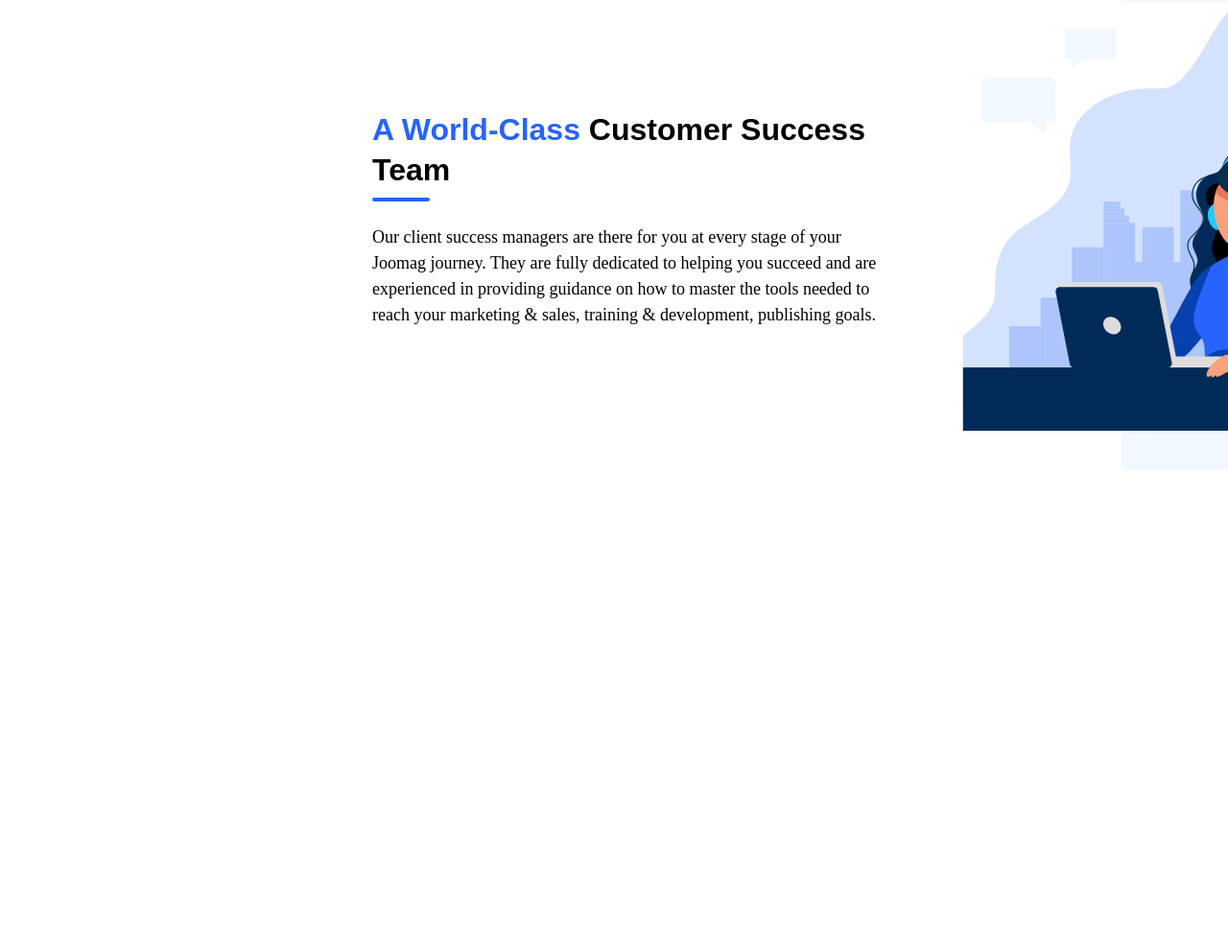
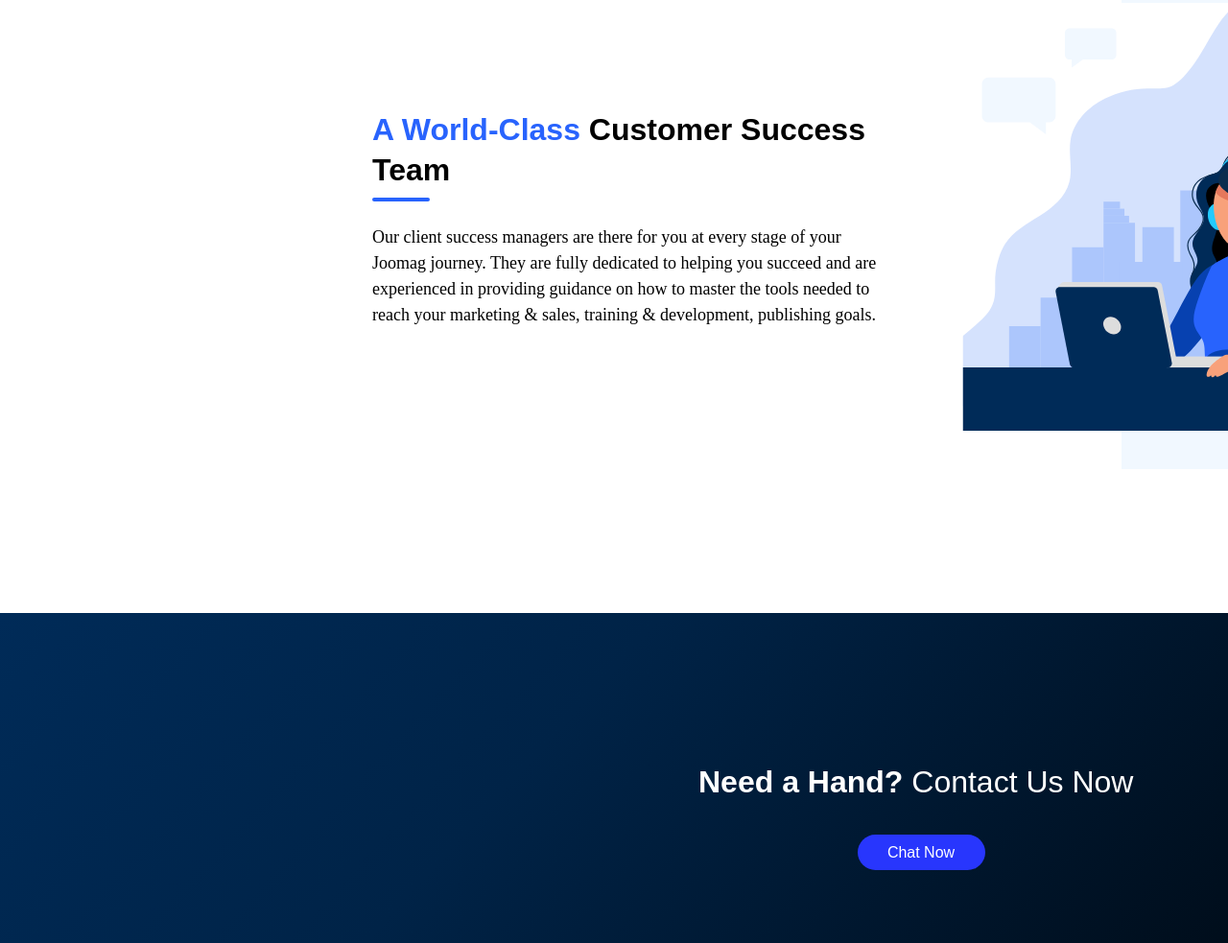
Before and after one commit to SatieWesss/JoomagTask, a plain HTML site: page index.html in a window 1280 px wide. Shown: the part 1597-2580 px from the top of the page at 96% size. Before the commit the page ends 2266 px from the top, so only its background shows below. Drawn offline with Linux system fonts and the light colour scheme.

Commit message:
the smallest section done

```diff
--- a/css/style.less
+++ b/css/style.less
@@ -221,3 +221,44 @@ background: linear-gradient(291.89deg, #000000 3.28%, #002347 68.98%, #002B58 10
 }
 
 // #TEAM section is finished too/////////////////////
+
+#chat {
+position: absolute;
+width: 1920px;
+height: 344px;
+top: 2235.83px;
+background: linear-gradient(312.34deg, #000000 3.28%, #002347 68.98%, #002B58 100%);
+display: flex;
+justify-content: center;
+align-items: center;
+h2  {
+        width: 464px;
+        height: 34.15px;
+        font-size: 32px;
+        line-height: 42px;
+        color: #FFFFFF;
+        font-weight: 100;
+
+        span {
+            font-weight: bold;
+        }
+    }
+    button {
+        width: 133px;
+        height: 37px;
+        background: #2836FD;
+        border: none;
+        border-radius: 100px;
+        font-size: 16px;
+        line-height: 19px;
+        color: #FFFFFF;
+        position: absolute;
+        top: 191px;
+        left: auto;
+        cursor: pointer;
+        margin-top: 40px;
+    }
+    button:hover {
+        background:#0741B0;
+    }
+}
--- a/index.html
+++ b/index.html
@@ -129,5 +129,17 @@
     </section>
 
     <!-- section about TEAM is ended/////////  -->
+    <section id="chat">
+        <h2>
+            <span>Need a Hand?</span> Contact Us Now
+        </h2>
+        <button>
+            Chat Now
+        </button>
+    </section>
+
+    <!-- This was the small section ///////////////////-->
+
+
 </body>
 </html>
```
Also changed, not shown: css/style.css.
